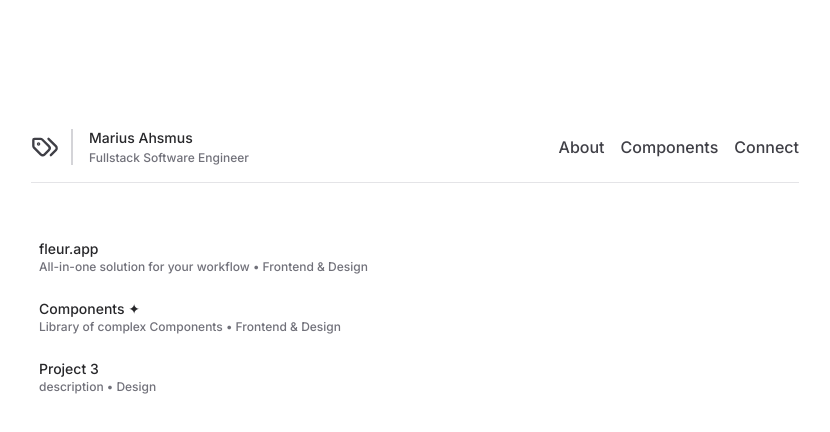
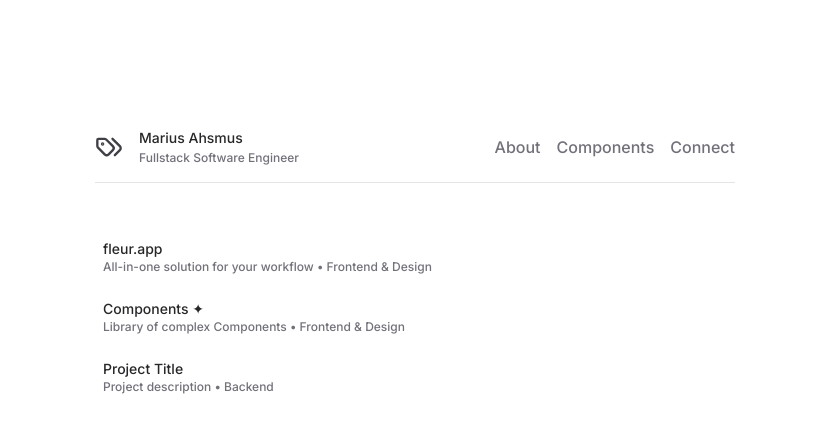
Before and after one commit to mvriu5/portfolio, a Next.js app: page / in a window 1280 px wide. Shown: the top 432 px of the page, without its empty margins (225-1055 px from the left). Built offline with nearby package versions, Linux system fonts and the light colour scheme.

Commit message:
feat: style changes

```diff
--- a/src/app/layout.tsx
+++ b/src/app/layout.tsx
@@ -13,7 +13,7 @@ export default function RootLayout({children,}: Readonly<{ children: React.React
   return (
     <html lang="en">
       <body className={inter.className}>
-        <div className={"w-screen h-screen flex flex-col px-64 py-32 bg-white"}>
+        <div className={"w-screen h-screen flex flex-col px-80 py-32 bg-white"}>
           {children}
         </div>
       </body>
--- a/src/app/page.tsx
+++ b/src/app/page.tsx
@@ -1,6 +1,5 @@
 "use client";
 
-import Image from "next/image";
 import React, {useState} from "react";
 import {ProjectView} from "@/components/views/ProjectView";
 import {ConnectView} from "@/components/views/ConnectView";
@@ -18,28 +17,27 @@ export default function Home() {
             <div className={"flex flex-row justify-between items-center"}>
 
                 <div className={"flex flex-row items-center space-x-4 cursor-pointer"} onClick={() => setPage(null)}>
-                <div className={"pr-3 py-1 border-2 border-y-0  border-l-0 border-r-zinc-300"}>
                     <Tags size={28} className={"text-zinc-700"}/>
-
-                </div>
                     <div className={"flex flex-col space-y-0.5 font-medium"}>
                         <span className={"text-zinc-800 text-sm"}>Marius Ahsmus</span>
                         <span className={"text-zinc-500 text-xs"}>Fullstack Software Engineer</span>
                     </div>
                 </div>
 
-            <div className={"flex flex-row justify-end space-x-4 text-zinc-700 font-medium"}>
-                <span className={`${page === "About" ? "underline" : "hover:underline"} cursor-pointer`}
+                <div className={"flex flex-row justify-end space-x-4 text-zinc-500 font-medium"}>
+                    <span className={`${page === "About" ? "underline text-zinc-700" : "hover:underline"} cursor-pointer`}
                           onClick={() => setPage("About")}
                     >
                         About
                     </span>
-                <span className={`${page === "Components" ? "underline" : "hover:underline"} cursor-pointer`}
-                      onClick={() => setPage("Components")}>
+                    <span className={`${page === "Components" ? "underline text-zinc-700" : "hover:underline"} cursor-pointer`}
+                          onClick={() => setPage("Components")}
+                    >
                         Components
                     </span>
-                <span className={`${page === "Connect" ? "underline" : "hover:underline"} cursor-pointer`}
-                      onClick={() => setPage("Connect")}>
+                    <span className={`${page === "Connect" ? "underline text-zinc-700" : "hover:underline"} cursor-pointer`}
+                          onClick={() => setPage("Connect")}
+                    >
                         Connect
                     </span>
                 </div>
@@ -56,7 +54,6 @@ export default function Home() {
                 {page === "Connect" && <ConnectView/>}
                 {page === "About" && <AboutView/>}
             </div>
-
         </div>
   );
 }
--- a/src/components/ProjectBlock.tsx
+++ b/src/components/ProjectBlock.tsx
@@ -9,24 +9,26 @@ interface ProjectBlockProps {
     description: string;
     job: string;
     className?: string;
-    onClick?: () => void;
+    onMouseEnter?: () => void;
+    onMouseLeave?: () => void;
 }
 
-export const ProjectBlock: React.FC<ProjectBlockProps> = ({ title, description, job, className, onClick }) => {
+export const ProjectBlock: React.FC<ProjectBlockProps> = ({ title, description, job, onMouseEnter, onMouseLeave }) => {
 
     return (
         <motion.div
-            className={`group w-max flex flex-row justify-between items-center space-x-12 rounded-lg p-2 cursor-pointer font-medium ${className}`}
-            onClick={onClick}
+            className={"group w-max flex flex-row justify-between items-center space-x-12 rounded-lg p-2 cursor-pointer font-medium"}
+            onMouseEnter={onMouseEnter}
+            onMouseLeave={onMouseLeave}
             initial={{background: "transparent", y: 0}}
-            whileHover={{background: "rgba(0, 0, 0, 0.1)", y: -5}}
+            whileHover={{background: "rgba(244, 244, 245)", y: -5}}
             transition={{duration: 0.3}}
         >
             <div className={"flex flex-col font-medium"}>
                 <span className={"text-sm text-zinc-800"}>{title}</span>
                 <span className={"text-xs text-zinc-500"}>{description + " • " + job}</span>
             </div>
-            <ChevronRight className={"invisible group-hover:visible text-zinc-500"}/>
+            <ChevronRight className={"invisible group-hover:visible text-zinc-300"}/>
         </motion.div>
     );
 };
--- a/src/components/SkillBadge.tsx
+++ b/src/components/SkillBadge.tsx
@@ -1,7 +1,6 @@
 "use client";
 
-import React, {HTMLAttributes, useState} from "react";
-import {ChartConfig} from "@/components/ui/chart";
+import React, {HTMLAttributes} from "react";
 
 interface SkillBadgeProps extends HTMLAttributes<HTMLDivElement> {
     title: string;
@@ -9,28 +8,10 @@ interface SkillBadgeProps extends HTMLAttributes<HTMLDivElement> {
 }
 
 export const SkillBadge: React.FC<SkillBadgeProps> = ({ title, points, className, ...props }) => {
-    const [hovered, setHovered] = useState(false);
-
-    const chartData = [
-        { skill: title, visitors: 200, fill: "var(--color-safari)" },
-    ]
-    const chartConfig = {
-        visitors: {
-            label: "Visitors",
-        },
-        safari: {
-            label: "Safari",
-            color: "hsl(var(--chart-2))",
-        },
-    } satisfies ChartConfig
-
     return (
-        <div className={"group w-full flex flex-row space-x-12 rounded-lg hover:bg-zinc-100 p-2 cursor-pointer justify-between"}
-             onMouseEnter={() => setHovered(true)}
-             onMouseLeave={() => setHovered(false)}
-        >
-            <span className={"text-sm font-medium text-zinc-800"}>{title}</span>
-            <span className={"text-xs text-zinc-800"}>{points + "/100"}</span>
+        <div className={"group w-full flex flex-row space-x-12 rounded-lg hover:bg-zinc-100 p-2 cursor-pointer justify-between"}>
+            <span className={"text-sm font-medium text-zinc-700"}>{title}</span>
+            <span className={"text-xs text-zinc-500"}>{points + "/100"}</span>
         </div>
     );
 }
--- a/src/components/views/AboutView.tsx
+++ b/src/components/views/AboutView.tsx
@@ -1,10 +1,18 @@
 "use client";
 
-import React, {HTMLAttributes} from "react";
+import React, {HTMLAttributes, useState} from "react";
 import {SkillBadge} from "@/components/SkillBadge";
 
 
 export const AboutView: React.FC<HTMLAttributes<HTMLDivElement>> = ({ className, ...props }) => {
+    const [hovered, setHovered] = useState<string |null>(null);
+
+    const skills = [
+        { title: "Java", points: "87" },
+        { title: "Typescript", points: "53" },
+        { title: "React", points: "60" },
+        { title: "Python", points: "95" }
+    ];
 
     return (
         <div className={"flex flex-row space-x-16 justify-between"}>
@@ -13,11 +21,15 @@ export const AboutView: React.FC<HTMLAttributes<HTMLDivElement>> = ({ className,
                 Duis autem vel eum iriure dolor in hendrerit in vulputate velit esse molestie consequat, vel illum dolore eu feugiat nulla facilisis at vero eros et accumsan et iusto odio dignissim qui blandit praesent luptatum zzril delenit augue duis dolore te feugait nulla facilisi. Lorem ipsum dolor sit amet,
             </p>
 
-            <div className={"flex flex-col space-y-2"}>
-                <SkillBadge title={"Java"} points={"87"}/>
-                <SkillBadge title={"Typescript"} points={"53"}/>
-                <SkillBadge title={"React"} points={"60"}/>
-                <SkillBadge title={"Python"} points={"95"}/>
+            <div className="relative flex flex-col space-y-2">
+                {skills.map((skill) => (
+                    <SkillBadge
+                        title={skill.title}
+                        points={skill.points}
+                        onMouseEnter={() => setHovered(skill.title)}
+                        onMouseLeave={() => setHovered(null)}
+                    />
+                ))}
             </div>
         </div>
     );
--- a/src/components/views/ConnectView.tsx
+++ b/src/components/views/ConnectView.tsx
@@ -8,7 +8,7 @@ import {Github, Linkedin, Twitter} from "lucide-react";
 export const ConnectView: React.FC<HTMLAttributes<HTMLDivElement>> = ({ className, ...props }) => {
 
     return (
-        <>
+        <div className={"space-y-2"}>
             <ConnectBlock title={"Github"}
                           icon={<Github className={"text-zinc-800"} size={14}/>}
             />
@@ -18,6 +18,6 @@ export const ConnectView: React.FC<HTMLAttributes<HTMLDivElement>> = ({ classNam
             <ConnectBlock title={"LinkedIn"}
                           icon={<Linkedin className={"text-zinc-800"} size={14}/>}
             />
-        </>
+        </div>
     );
 }
--- a/src/components/views/ProjectView.tsx
+++ b/src/components/views/ProjectView.tsx
@@ -3,31 +3,48 @@
 import React, {HTMLAttributes, useState} from "react";
 import {ProjectBlock} from "@/components/ProjectBlock";
 import {AnimateSharedLayout, motion} from "framer-motion";
+import Image from "next/image";
 
 export const ProjectView: React.FC = () => {
-    const [selectedProject, setSelectedProject] = useState<string | null>(null);
-
-    const handleSelect = (title: string) => {
-        setSelectedProject(title);
-    };
+    const [selectedProject, setSelectedProject] = useState<number | null>(null);
 
     const projects = [
-        { title: "fleur.app", description: "All-in-one solution for your workflow", job: "Frontend & Design" },
-        { title: "Components ✦", description: "Library of complex Components", job: "Frontend & Design" },
-        { title: "Project 3", description: "description", job: "Design" }
+        { key: 1, title: "fleur.app", description: "All-in-one solution for your workflow", job: "Frontend & Design" },
+        { key: 2, title: "Components ✦", description: "Library of complex Components", job: "Frontend & Design" },
+        { key: 3, title: "Project Title", description: "Project description", job: "Backend" }
     ];
 
     return (
+        <div className={"flex flex-row justify-between"}>
             <div className={"space-y-2"}>
                 {projects.map((project) => (
                     <ProjectBlock
                         title={project.title}
                         description={project.description}
                         job={project.job}
-                        className={selectedProject === project.title ? 'selected' : ''}
-                        onClick={() => handleSelect(project.title)}
+                        className={selectedProject === project.key ? 'selected' : ''}
+                        onMouseEnter={() => setSelectedProject(project.key)}
+                        onMouseLeave={() => setSelectedProject(null)}
                     />
                 ))}
             </div>
+
+            <div>
+                {selectedProject === 1 &&
+                    <motion.img
+                        src="/fleur.png"
+                        alt="Thumbnail"
+                        width="700"
+                        height="394"
+                        initial={{scale: 0.9, opacity: 0}}
+                        animate={{scale: 1, opacity: 1}}
+                        transition={{duration: 0.5}}
+                        className={"block m-0 auto rounded-lg"}
+                    />
+                }
+            </div>
+
+        </div>
+
     );
 };
```
Lines whose indentation alone changed are shown as unchanged.
